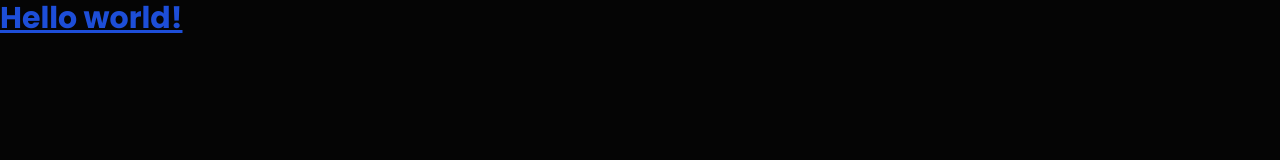
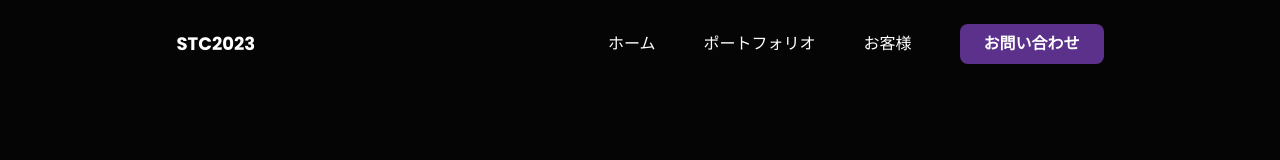
Before and after one commit to Takashi-Matsumura/STC2023-portfolio, a website: page src/index.html in a window 1280 px wide. Drawn offline with Linux system fonts and the light colour scheme.

Commit message:
navbar responsive

```diff
--- a/src/index.html
+++ b/src/index.html
@@ -10,8 +10,47 @@
       href="https://fonts.googleapis.com/css2?family=Poppins:wght@300;400;500;600;700&display=swap"
       rel="stylesheet"
     />
+    <link
+      rel="stylesheet"
+      href="https://cdnjs.cloudflare.com/ajax/libs/font-awesome/6.4.2/css/all.min.css"
+      integrity="sha512-z3gLpd7yknf1YoNbCzqRKc4qyor8gaKU1qmn+CShxbuBusANI9QpRohGBreCFkKxLhei6S9CQXFEbbKuqLg0DA=="
+      crossorigin="anonymous"
+      referrerpolicy="no-referrer"
+    />
   </head>
   <body class="font-poppins bg-body text-white">
-    <h1 class="text-3xl font-bold underline text-blue-700">Hello world!</h1>
+    <!-- Navbar -->
+    <header class="py-6">
+      <div class="container mx-auto flex justify-around items-center">
+        <div class="text-lg font-bold">STC2023</div>
+        <div class="space-x-12 hidden md:flex items-center">
+          <a
+            href="#home"
+            class="hover:text-selected-text transition-all duration-300"
+            >ホーム</a
+          >
+          <a
+            href="#portfolio"
+            class="hover:text-selected-text transition-all duration-300"
+            >ポートフォリオ</a
+          >
+          <a
+            href="#clients"
+            class="hover:text-selected-text transition-all duration-300"
+            >お客様</a
+          >
+          <a href="#contact"
+            ><button
+              class="px-6 py-2 bg-theme font-bold rounded-lg hover:bg-purple-600 transition-all duration-300"
+            >
+              お問い合わせ
+            </button></a
+          >
+        </div>
+        <div class="md:hidden">
+          <i class="fa-solid fa-bars"></i>
+        </div>
+      </div>
+    </header>
   </body>
 </html>
--- a/tailwind.config.js
+++ b/tailwind.config.js
@@ -5,6 +5,8 @@ module.exports = {
     extend: {
       colors: {
         body: "#050505",
+        "selected-text": "#A3A3FF",
+        theme: "#5c318c",
       },
     },
     fontFamily: {
```
Also changed, not shown: dist/output.css.
